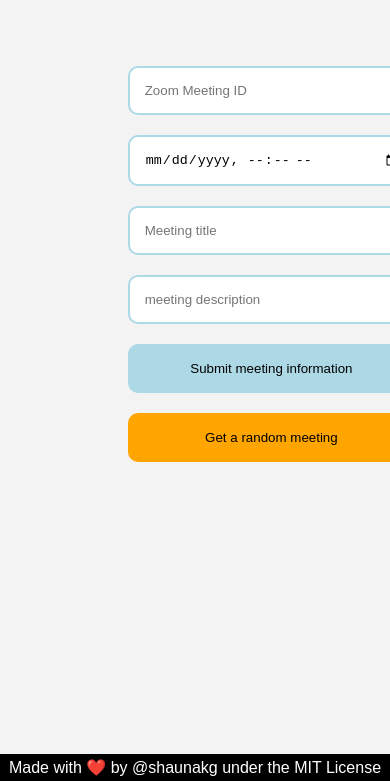
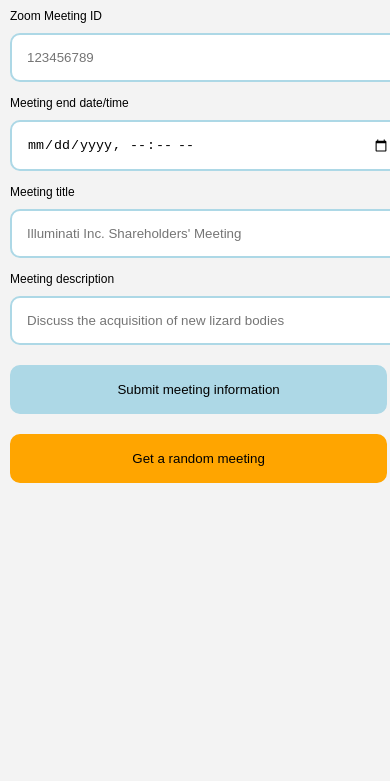
Before and after one commit to shaunakg/zoom-roulette, a website: page static/index.html in a window 390 px wide. Shown: the part 63-844 px from the top of the page. Drawn offline with Linux system fonts and the light colour scheme.

Commit message:
added support for mobile devices

```diff
--- a/static/index.html
+++ b/static/index.html
@@ -3,24 +3,30 @@
 <head>
 
     <title>Zoom Roulette - find and submit random meetings</title>
+    <meta name="viewport" content="width=device-width, initial-scale=1.0">
     <link rel="stylesheet" href="stylesheet.css">
 
 </head>
 
 <body>
 
+<center><h2>Zoom Roulette</h2></center>
+
 <form action="/api/submit/zoom" method="GET" class="input-form">
 
-    <input type="text" name="id" id="id_input_field" placeholder="Zoom Meeting ID" autocomplete="off" minlength="9" maxlength="9" required><br>
+    <label for="id_input_field">Zoom Meeting ID</label><br>
+    <input type="number" name="id" id="id_input_field" placeholder="123456789" autocomplete="off" min="100000000" max="999999999" required><br>
 
-    <input type="datetime-local" name="expdate" id="expdate_input_field" placeholder="Meeting expiry date" autocomplete="off" required><br>
+    <label for="expdate_input_field">Meeting end date/time</label><br>
+    <input type="datetime-local" name="expdate" id="expdate_input_field" autocomplete="off" required><br>
 
-    <input type="text" name="title" id="title_input_field" placeholder="Meeting title" autocomplete="off" required><br>
+    <label for="title_input_field">Meeting title</label><br>
+    <input type="text" name="title" id="title_input_field" placeholder="Illuminati Inc. Shareholders' Meeting" autocomplete="off" required><br>
 
-    <input type="text" name="description" id="desc_input_field" placeholder="meeting description" autocomplete="off" required><br>
+    <label for="desc_input_field">Meeting description</label>
+    <input type="text" name="description" id="desc_input_field" placeholder="Discuss the acquisition of new lizard bodies" autocomplete="off" required><br>
 
     <input type="submit" value="Submit meeting information"><br>
-
     <button class="submit-btn" onclick="window.location.href = '/api/deliver/zoom'">Get a random meeting</button><br>
 
 </form>
--- a/static/stylesheet.css
+++ b/static/stylesheet.css
@@ -3,14 +3,17 @@
     font-family: sans-serif;
     background: rgb(243, 243, 243);
     margin: 0;
+    overflow-x: hidden;
 }
 
 .input-form {
     position: absolute;
     top: 20%;
-    left: 43%;
-    margin-top: -50px;
-    margin-left: -50px;
+    right: 40%;
+    left: 40%;
+    max-width: 20%;
+    margin-top: -3%;
+    margin-left: -2%;
 }
 
 .input-form input, .input-form button {
@@ -21,6 +24,15 @@
     background: white;
     box-shadow: none;
     border: 2px solid lightblue;
+}
+
+.input-form label {
+    margin: 10px;
+    margin-bottom: 0px;
+    width: 100%;
+    font-size: 12px;
+    vertical-align: bottom;
+    user-select: none;
 }
 
 .input-form input:focus, .input-form button:focus {
@@ -74,3 +86,35 @@
     padding: 1%;
     margin: 0;
 }
+
+@media only screen and (max-width: 1000px) {
+
+    body {
+        overflow-x: hidden;
+    }
+
+    .input-form {
+        position: unset;
+        width: 100%;
+        max-width: 93%;
+        margin-top: unset;
+        margin-left: unset;
+
+        top: 0;
+        left: 0;
+        right: 0;
+    }
+
+    .bottom-bar {
+        display: none;
+    }
+
+    .input-form input, .input-form input[type=submit], .input-form button {
+        width: 100%;
+    }
+
+    .input-form input[type=submit], .input-form button {
+        width: 104%;
+    }
+
+}
```
Also changed, not shown: index.js (+21 -9 lines).
